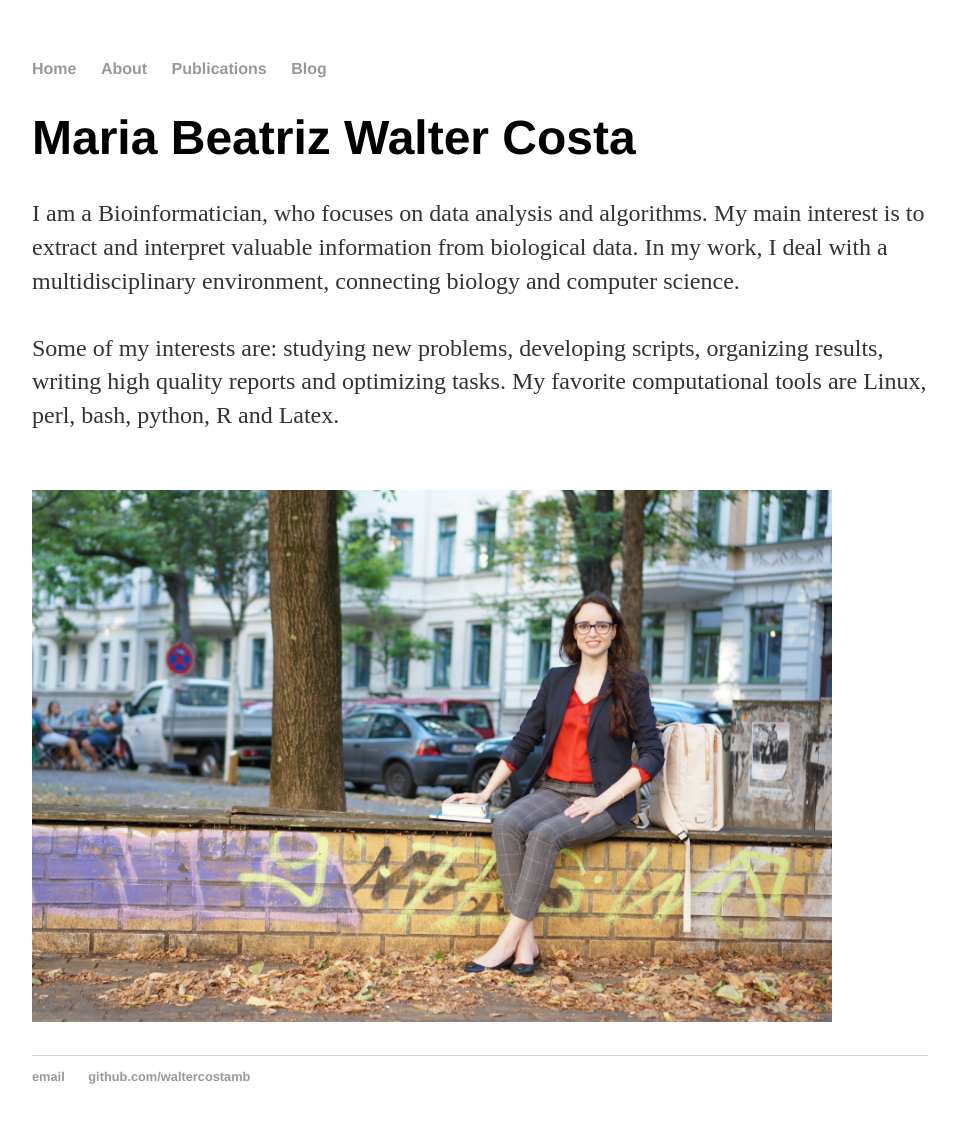
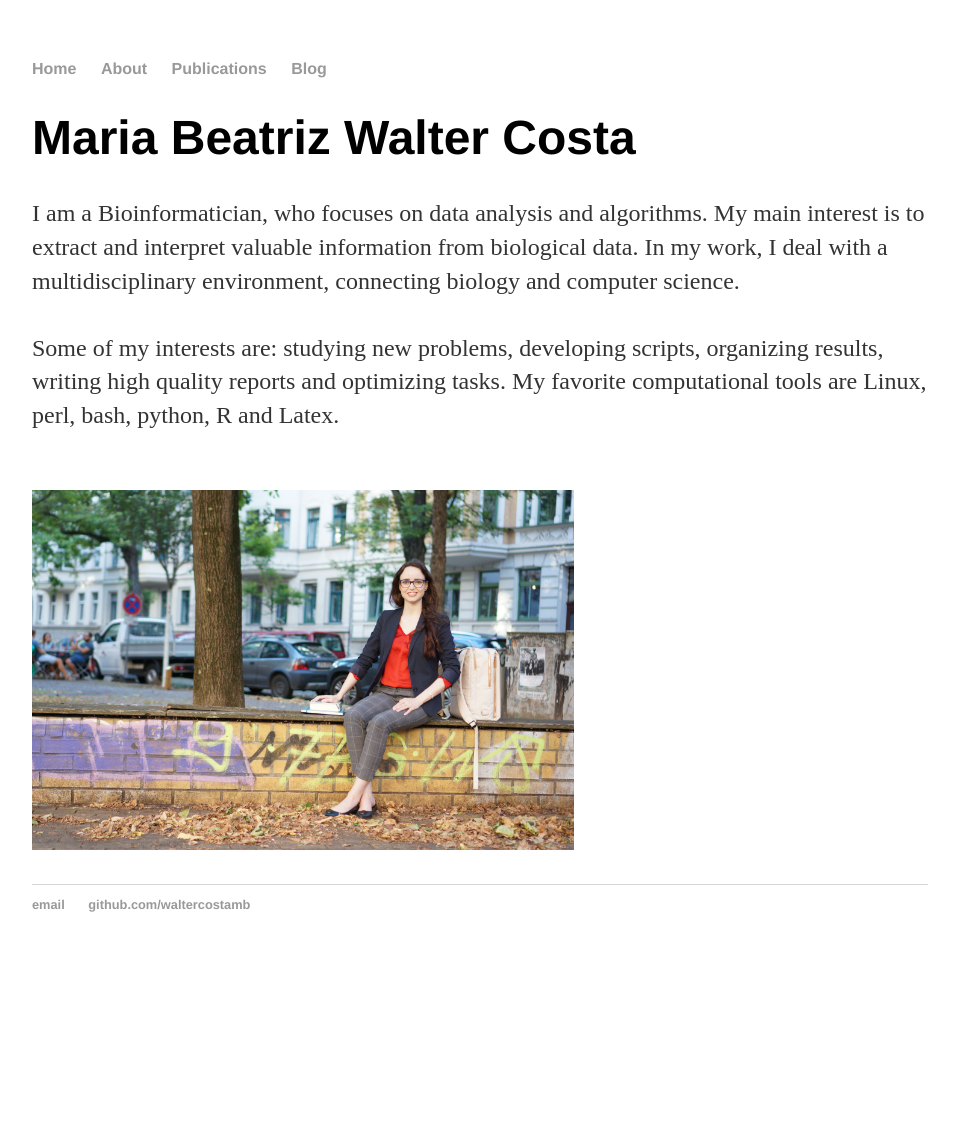
Before and after one commit to waltercostamb/waltercostamb.github.io, a Jekyll site: the page built from index.html, in a window 1280 px wide. Shown: the whole page, without its empty margins (160-1116 px from the left). Built offline with Jekyll 4.4.1, drawn with Linux system fonts in a browser that asks for light colours; after the commit the page ends 972 px from its top, so only the background shows below that.

Commit message:
Update index.html

```diff
--- a/index.html
+++ b/index.html
@@ -13,6 +13,6 @@ title: Maria Beatriz Walter Costa, Bioinformatician
 		bash, python, R and Latex. <br /> <br />
 	</p>
 
-	<p><img border="0" src="https://raw.githubusercontent.com/waltercostamb/waltercostamb.github.io/master/figures/frontpage.jpg" width="800" /></p>
+	<p><img border="0" src="https://raw.githubusercontent.com/waltercostamb/waltercostamb.github.io/master/figures/frontpage.jpg" style="height:40vh; min-height:200px;" /></p>
 
 </div><!-- /.blurb -->
```
